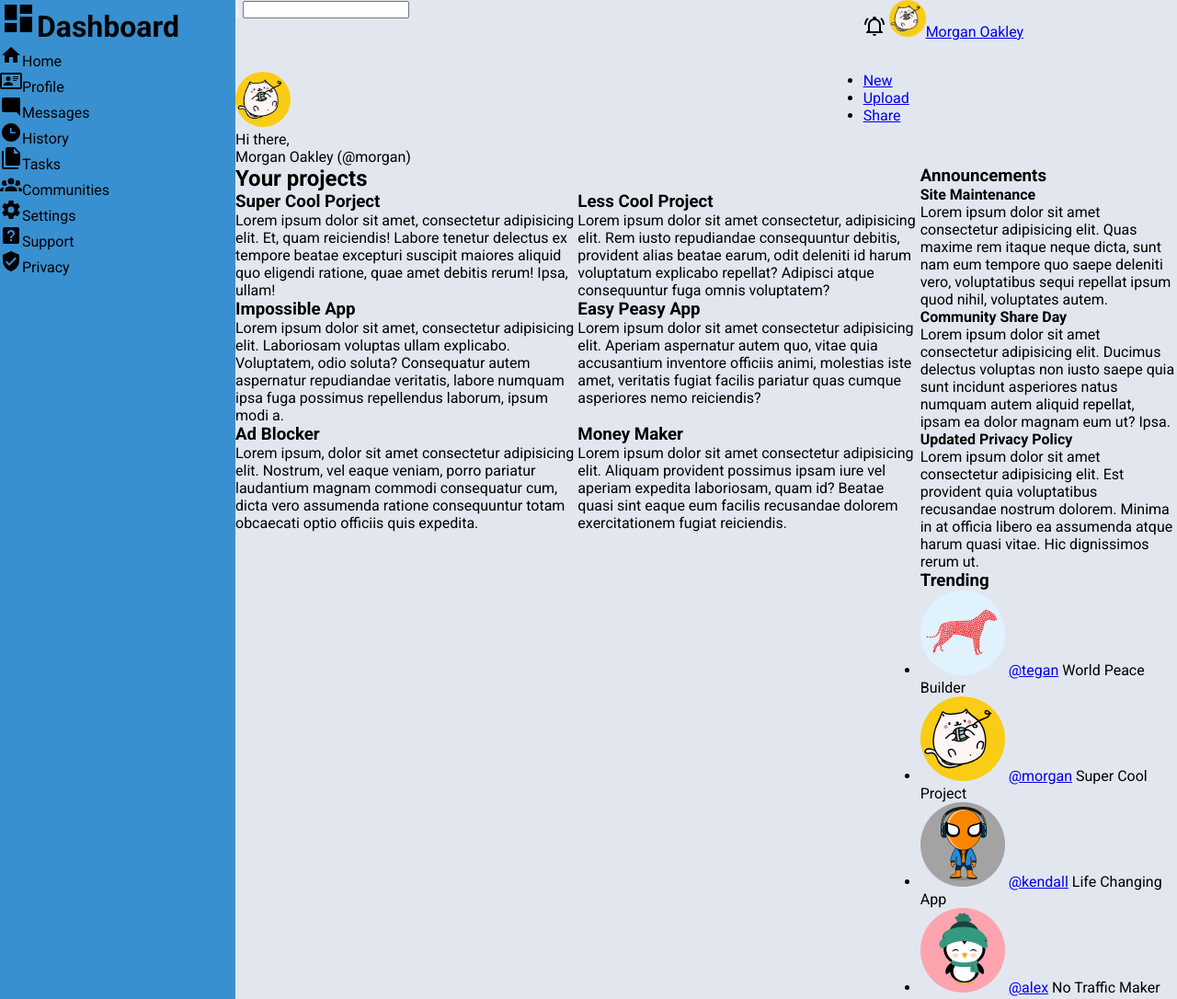
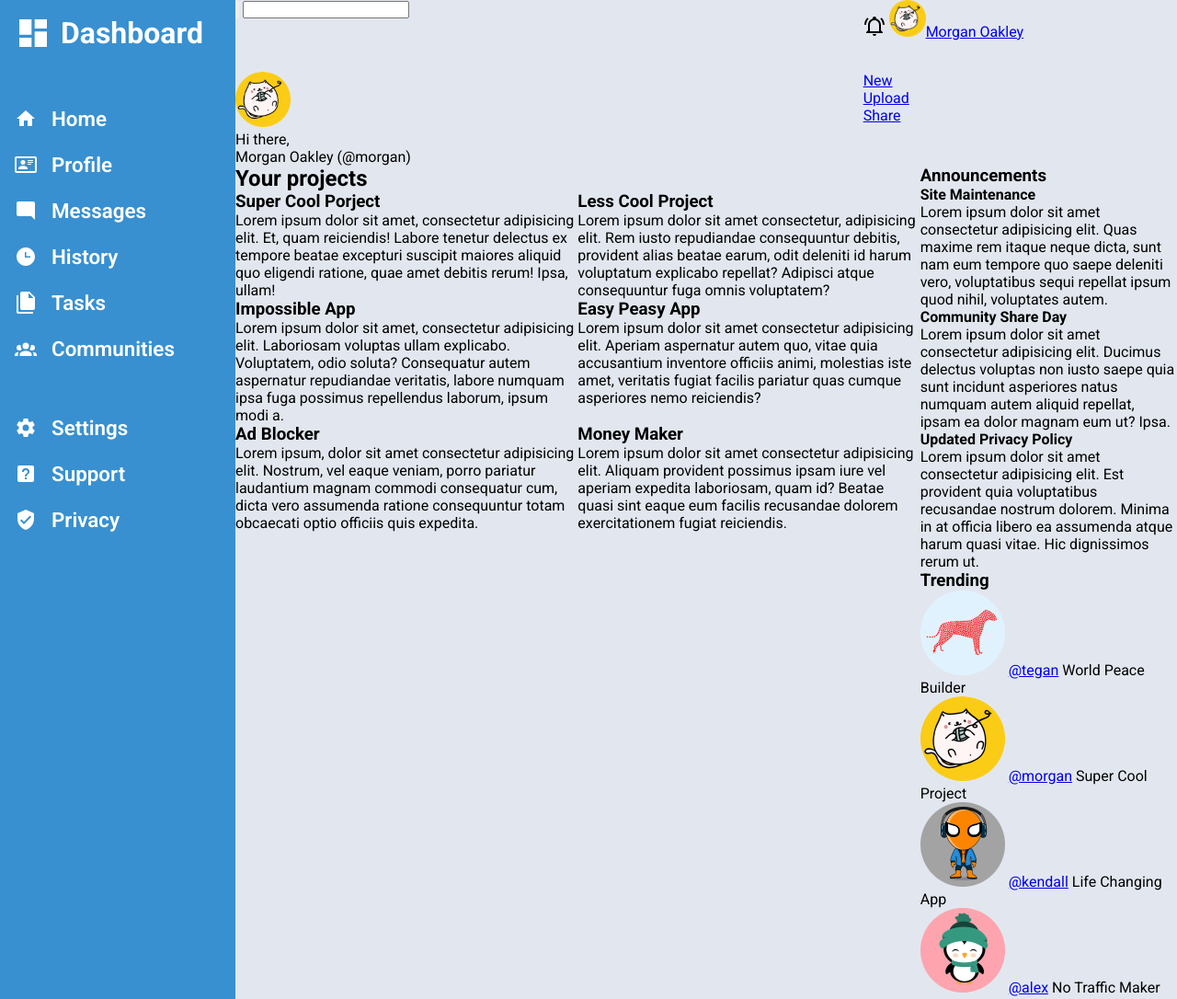
Before and after one commit to gonrogon/odin-admin-dashboard, a plain HTML site: page index.html in a window 1280 px wide. Shown: the top 1086 px of the page at 92% size. Drawn offline with Linux system fonts and the light colour scheme.

Commit message:
Add styles to the sidebar

```diff
--- a/index.html
+++ b/index.html
@@ -11,17 +11,17 @@
         <div class="sidebar">
             <h1><img src="images/logo.svg" alt="dashboard logo" width="40" height="40">Dashboard</h1>
             <ul>
-                <li><img src="images/home.svg" alt="home" width="24" height="24">Home</li>
-                <li><img src="images/profile.svg" alt="profile" width="24" height="24">Profile</li>
-                <li><img src="images/message.svg" alt="messages" width="24" height="24">Messages</li>
-                <li><img src="images/clock.svg" alt="history" width="24" height="24">History</li>
-                <li><img src="images/tasks.svg" alt="tasks" width="24" height="24">Tasks</li>
-                <li><img src="images/people.svg" alt="communities" width="24" height="24">Communities</li>
+                <li><img src="images/home.svg" alt="home" width="24" height="24"><a href="#">Home</a></li>
+                <li><img src="images/profile.svg" alt="profile" width="24" height="24"><a href="#">Profile</a></li>
+                <li><img src="images/message.svg" alt="messages" width="24" height="24"><a href="#">Messages</a></li>
+                <li><img src="images/clock.svg" alt="history" width="24" height="24"><a href="#">History</a></li>
+                <li><img src="images/tasks.svg" alt="tasks" width="24" height="24"><a href="#">Tasks</a></li>
+                <li><img src="images/people.svg" alt="communities" width="24" height="24"><a href="#">Communities</a></li>
             </ul>
             <ul>
-                <li><img src="images/settings.svg" alt="settings" width="24" height="24">Settings</li>
-                <li><img src="images/support.svg" alt="support" width="24" height="24">Support</li>
-                <li><img src="images/privacy.svg" alt="privacy" width="24" height="24">Privacy</li>
+                <li><img src="images/settings.svg" alt="settings" width="24" height="24"><a href="#">Settings</a></li>
+                <li><img src="images/support.svg" alt="support" width="24" height="24"><a href="#">Support</a></li>
+                <li><img src="images/privacy.svg" alt="privacy" width="24" height="24"><a href="#">Privacy</a></li>
             </ul>
         </div>
         <div class="main">
--- a/style.css
+++ b/style.css
@@ -2,6 +2,7 @@
 
 :root {
     font-family: "Roboto", sans-serif;
+    font-size: 16px;
 }
 
 * {
@@ -14,6 +15,10 @@ body {
     background-color: #202020;
 }
 
+ul, li {
+    list-style: none;
+}
+
 .container {
     min-height: 100vh;
     max-width: 1400px;
@@ -24,6 +29,46 @@ body {
 
 .sidebar {
     background-color: #3890d0;
+    color: #fff;
+    padding: 16px;
+    display: flex;
+    flex-direction: column;
+    gap: 60px;
+}
+
+.sidebar h1 {
+    display: flex;
+    flex-wrap: wrap;
+    align-items: center;
+    gap: 10px;
+    font-size: 2rem;
+}
+
+.sidebar ul {
+    display: flex;
+    flex-direction: column;
+    gap: 24px;
+}
+
+.sidebar li {
+    display: flex;
+    align-items: center;
+    gap: 16px;
+}
+
+.sidebar img {
+    filter: invert(1); /* Make black images white. */
+}
+
+.sidebar a {
+    font-size: 1.4rem;
+    font-weight: 600;
+    color: #fff;
+    text-decoration: none;
+}
+
+.sidebar a:hover {
+    text-decoration: underline;
 }
 
 .main {
```
